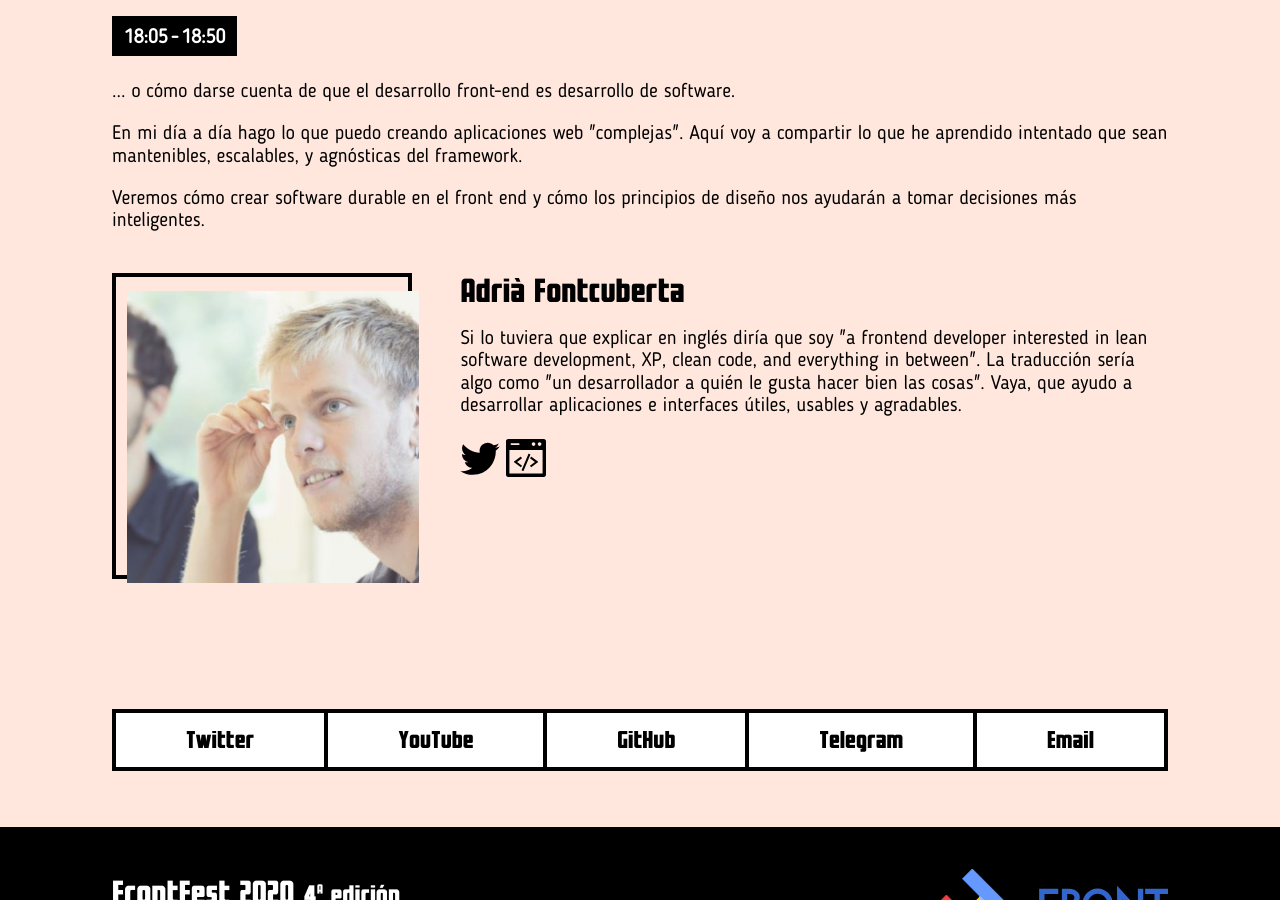
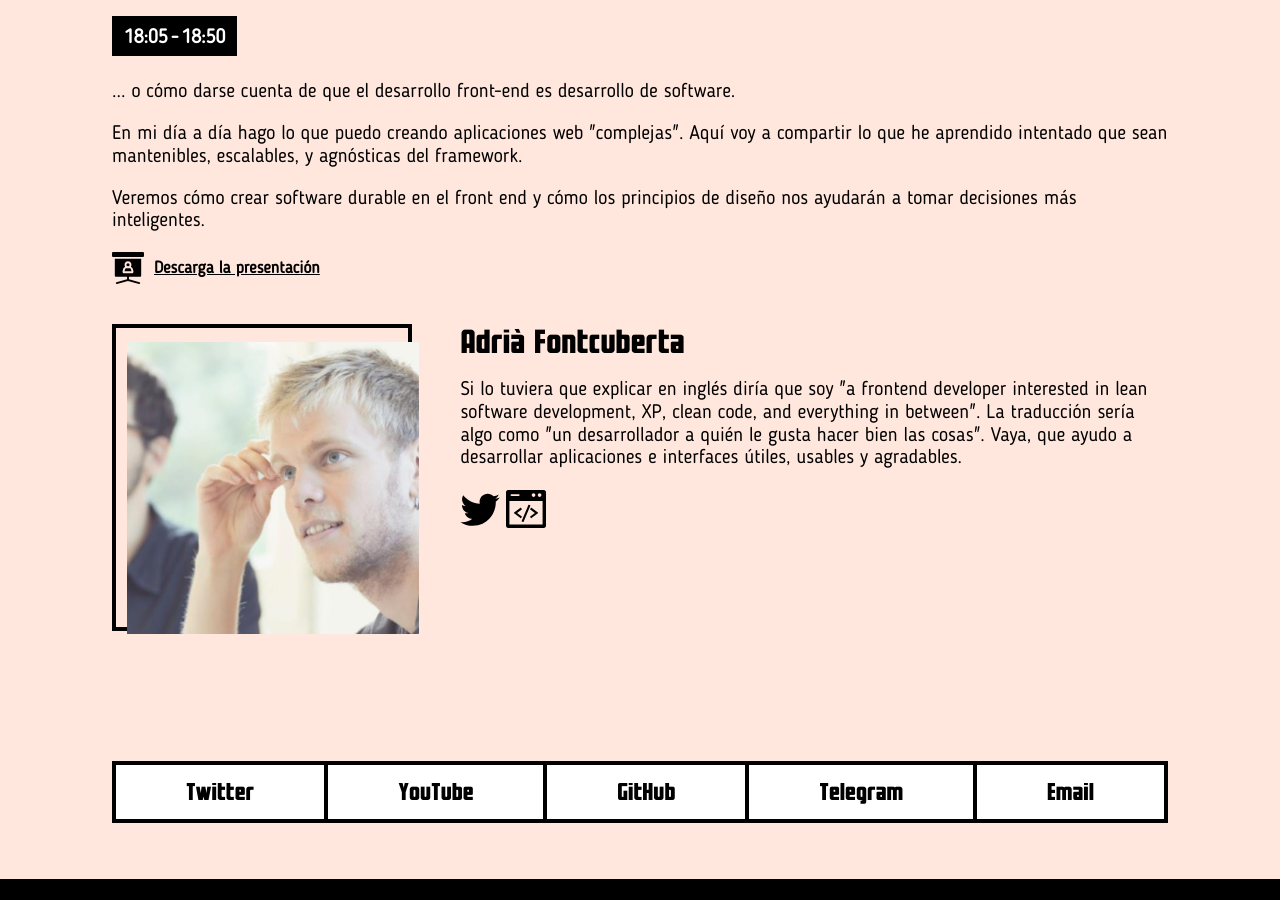
Before and after one commit to frontfest/beta, a Jekyll site: the page built from _talks/13-adria-fontcuberta.md, in a window 1280 px wide and 900 px high, scrolled down 401 px. Built offline with Jekyll 4.4.1, drawn with Linux system fonts in a browser that asks for light colours; part of the change alters nothing that is shown.

```diff
--- a/_talks/13-adria-fontcuberta.md
+++ b/_talks/13-adria-fontcuberta.md
@@ -23,5 +23,5 @@ speakers:
   sn:
     twitter: afontq
     web: https://afontcu.dev
-
+slides: /assets/slides/Adria_The-Art-of-Front-end-Architecture_FrontFest20.pdf
 ---
```
Also changed, not shown: 1 other file.
